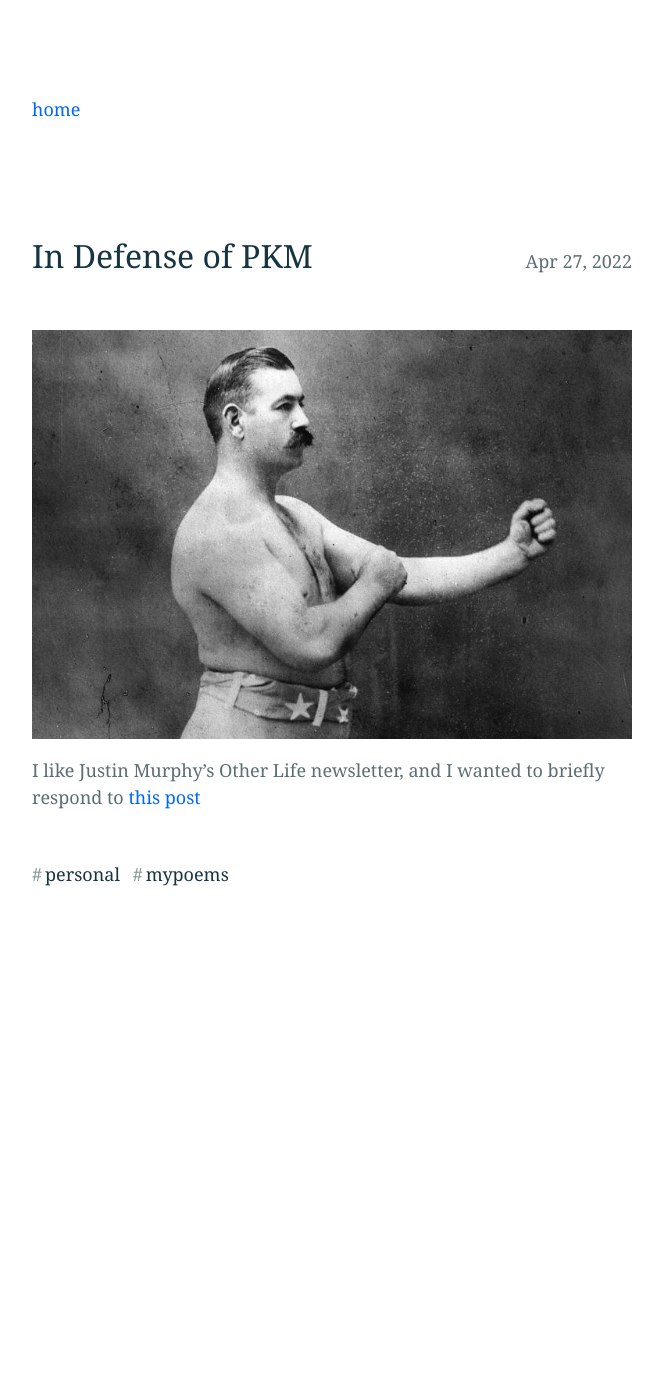
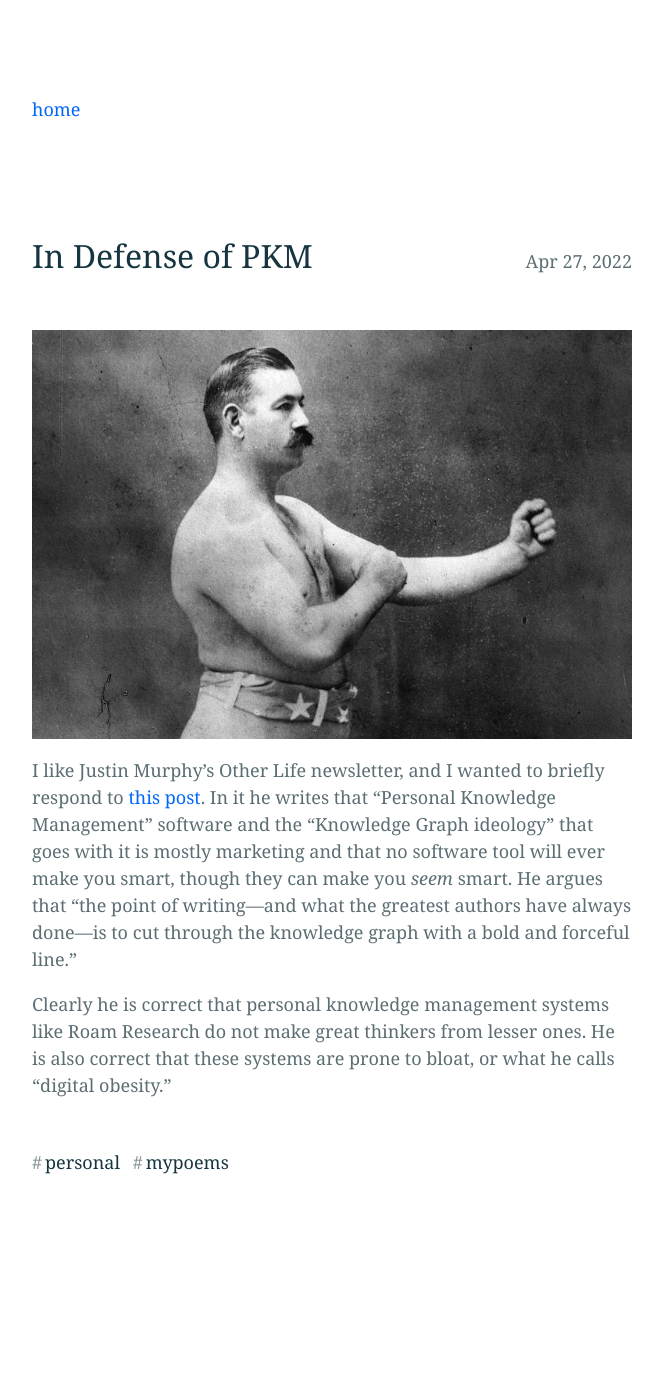
Before and after one commit to bliss-st/ss-website, a Jekyll site: the page built from _posts/2022-4-27-in-defense.md, in a window 1280 px wide. Shown: the whole page, without its empty margins (308-971 px from the left). Built offline with Jekyll 4.4.1, drawn with Linux system fonts in a browser that asks for light colours; before the commit the page ends 1088 px from its top, so only the background shows below that.

Commit message:
Update 2022-4-27-in-defense.md

```diff
--- a/_posts/2022-4-27-in-defense.md
+++ b/_posts/2022-4-27-in-defense.md
@@ -7,4 +7,6 @@ tags: [personal, mypoems]
 
 ![boxer](/assets/boxer.png)
 
-I like Justin Murphy's Other Life newsletter, and I wanted to briefly respond to [this post]("https://www.otherlife.co/pkm/")
+I like Justin Murphy's Other Life newsletter, and I wanted to briefly respond to [this post]("https://www.otherlife.co/pkm/"). In it he writes that "Personal Knowledge Management" software and the "Knowledge Graph ideology" that goes with it is mostly marketing and that no software tool will ever make you smart, though they can make you <em>seem</em> smart. He argues that "the point of writing—and what the greatest authors have always done—is to cut through the knowledge graph with a bold and forceful line."
+
+Clearly he is correct that personal knowledge management systems like Roam Research do not make great thinkers from lesser ones. He is also correct that these systems are prone to bloat, or what he calls "digital obesity."
```
